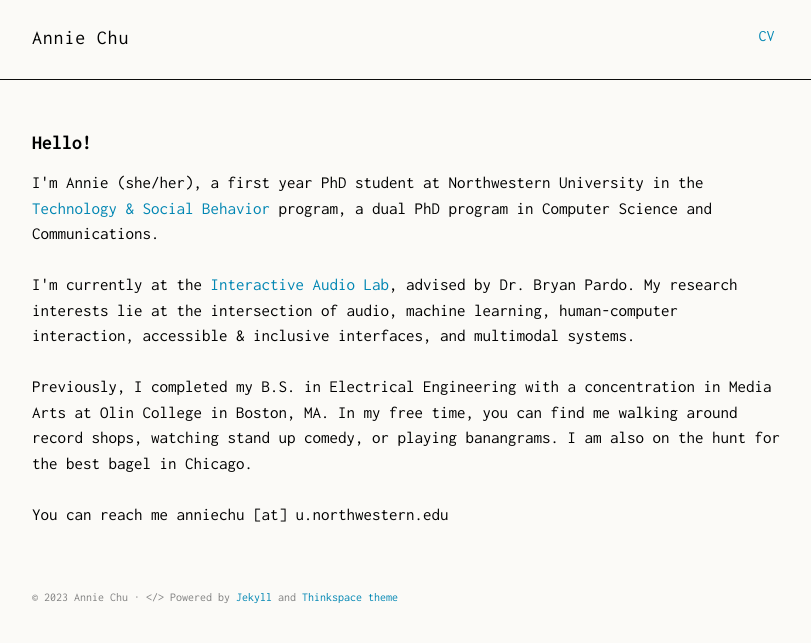
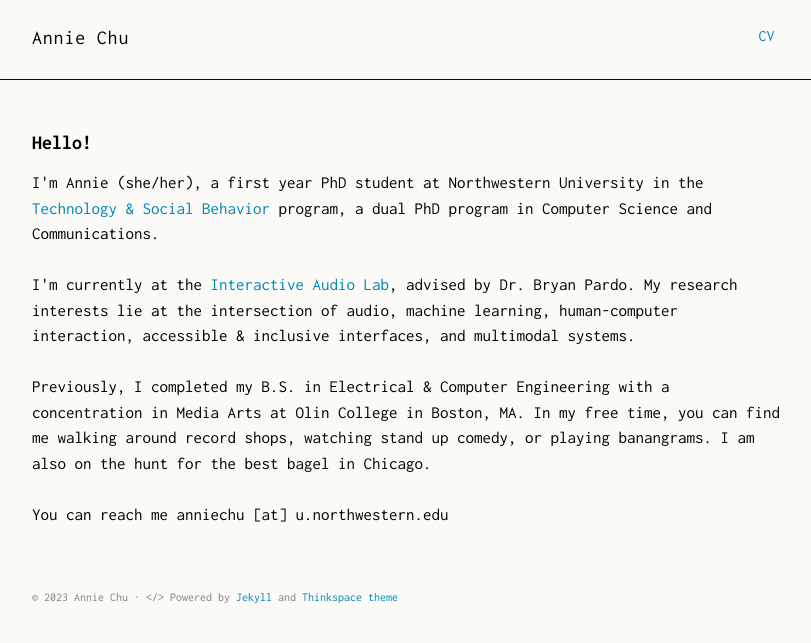
Before and after one commit to anniejchu/anniejchu.github.io, a Jekyll site: the page built from index.html, in a window 1280 px wide. Shown: the top 643 px of the page, without its empty margins (232-1043 px from the left). Built offline with Jekyll 4.4.1, drawn with Linux system fonts in a browser that asks for light colours; some web fonts are replaced.

Commit message:
corrected major

```diff
--- a/Gemfile
+++ b/Gemfile
@@ -1,5 +1,6 @@
 source "https://rubygems.org"
 gemspec
+# gem "github-pages", group: :jekyll_plugins
 group :jekyll_plugins do
     gem "jekyll-sitemap"
     gem "bourbon"
--- a/_includes/intro.html
+++ b/_includes/intro.html
@@ -9,7 +9,7 @@
       I'm currently at the <a href="https://interactiveaudiolab.github.io/">Interactive Audio Lab</a>, advised by Dr. Bryan Pardo. My research interests lie at the intersection of audio, machine learning, human-computer interaction, accessible & inclusive interfaces, and multimodal systems.
       <br>
       <br>
-      Previously, I completed my B.S. in Electrical Engineering with a concentration in Media Arts at Olin College in Boston, MA. In my free time, you can find me walking around record shops, watching stand up comedy, or playing banangrams. I am also on the hunt for the best bagel in Chicago.
+      Previously, I completed my B.S. in Electrical & Computer Engineering with a concentration in Media Arts at Olin College in Boston, MA. In my free time, you can find me walking around record shops, watching stand up comedy, or playing banangrams. I am also on the hunt for the best bagel in Chicago.
       <br>
       <br>
       You can reach me anniechu [at] u.northwestern.edu
```
